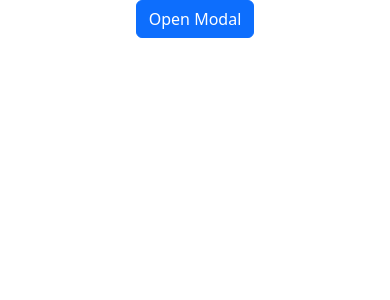
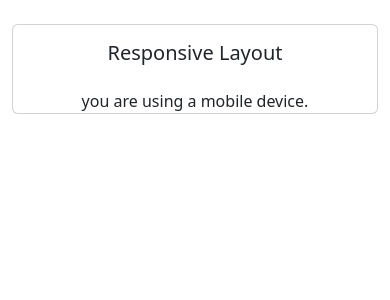
Before and after one commit to Ujala-355/React_Projects_bootstrap, a React (Create React App) app: page / in a window 390 px wide. Shown: the top 300 px of the page. Built offline with nearby package versions, Linux system fonts and the light colour scheme.

Commit message:
useWindowResize / useResponsive Custom Hook

```diff
--- a/src/App.js
+++ b/src/App.js
@@ -12,7 +12,9 @@
 // import SearchAutoComplete from "./SearchAutoComplete/Search_auto_complete";
 // import FeatureFlage from "./Feature_Flags/FeatureFlags"
 // import ExampleComponent from "./useFetch _Custom _Hook/ExampleComponent"
-import UseClick from "./useOnclickOutside_CustomHook/Index.js"
+// import UseClick from "./useOnclickOutside_CustomHook/Index.js"
+import ResponsiveCom  from './useWindowResize/ResponsiveCom';
+
 
 import 'bootstrap/dist/css/bootstrap.min.css';
 import './App.css';
@@ -37,7 +39,10 @@ function App() {
        {/* useFetch Custom Hook */}
        {/* <ExampleComponent/> */}
 
-       <UseClick/>
+       {/* useOnclickOutside Custom Hook */}
+       {/* <UseClick/> */}
+
+        <ResponsiveCom/>
     </div>
   );
 }
--- /dev/null
+++ b/src/useWindowResize/ResponsiveCom.js
@@ -0,0 +1,25 @@
+import React from "react";
+import {Container, Row, Col ,Card} from "react-bootstrap";
+import useResponsive from "./useResponsive";
+
+const ResponsiveCom=()=>{
+    const {isMobile, isTablet, isDesktop}=useResponsive();
+
+    return(
+        <Container>
+            <Row className="mt-4">
+                <Col>
+                    <Card>
+                        <Card.Body>
+                            <Card.Title>Responsive Layout</Card.Title>
+                        </Card.Body>
+                        {isMobile && "you are using a mobile device."}
+                        {isTablet && "You are using a tablet."}
+                        {isDesktop && "You are using a desktop or larger device."}
+                    </Card>
+                </Col>
+            </Row>
+        </Container>
+    )
+}
+export default ResponsiveCom;
--- /dev/null
+++ b/src/useWindowResize/useResponsive.js
@@ -0,0 +1,12 @@
+import useWindowResize from "./useWindow_Resize";
+
+const useResponsive=()=>{
+    const {width}=useWindowResize();
+
+    const isMobile=width<576;
+    const isTablet=width>=576 && width <768;
+    const isDesktop=width>=768;
+
+    return {isMobile, isTablet, isDesktop};
+};
+export default useResponsive;
--- /dev/null
+++ b/src/useWindowResize/useWindow_Resize.js
@@ -0,0 +1,23 @@
+import {useState, useEffect} from "react";
+
+const useWindowResize=()=>{
+    const [windowSize, setWindowSize]=useState({
+        width:window.innerWidth,
+        height:window.innerHeight,
+    })
+
+    useEffect(()=>{
+        const handleResize=()=>{
+            setWindowSize({
+                width:window.innerWidth,
+                height:window.innerHeight,
+            });
+        }
+        window.addEventListener("resize", handleResize);
+        return()=>{
+            window.removeEventListener("resize", handleResize);
+        }
+    },[]);
+    return windowSize;
+}
+export default useWindowResize;
```
